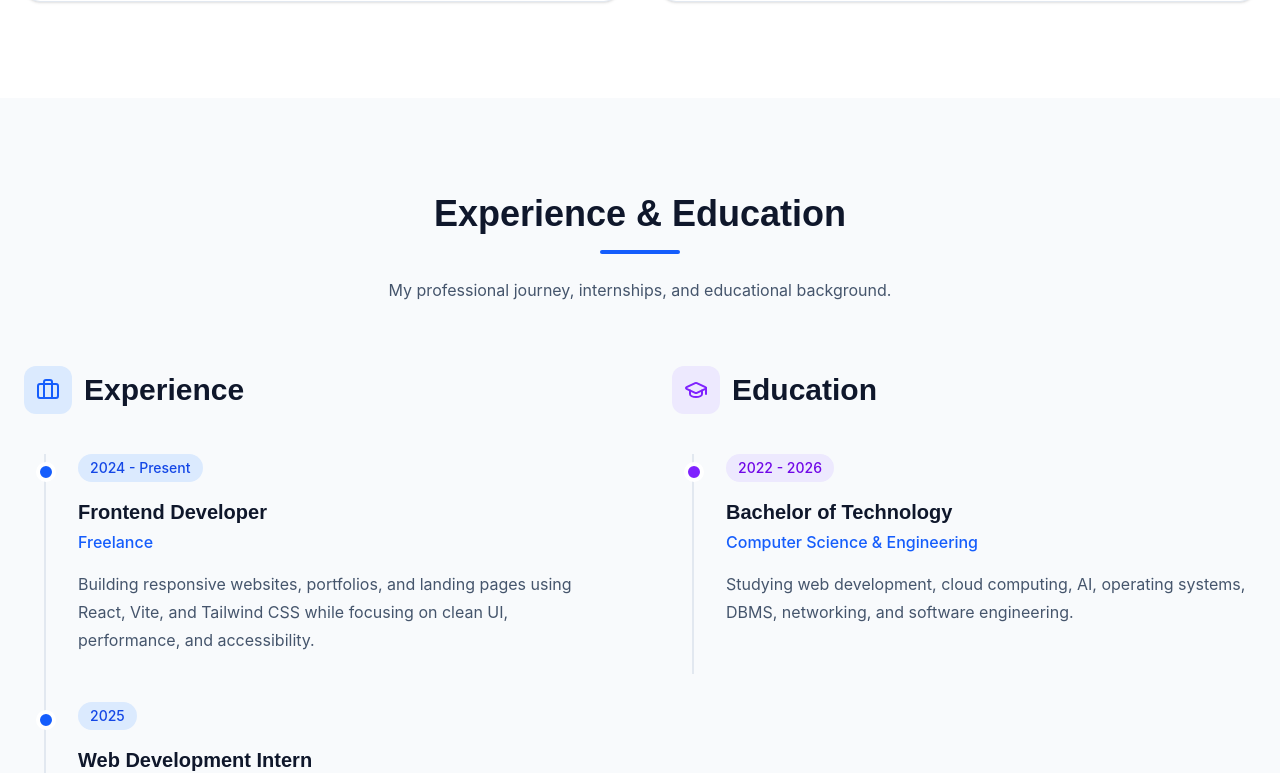
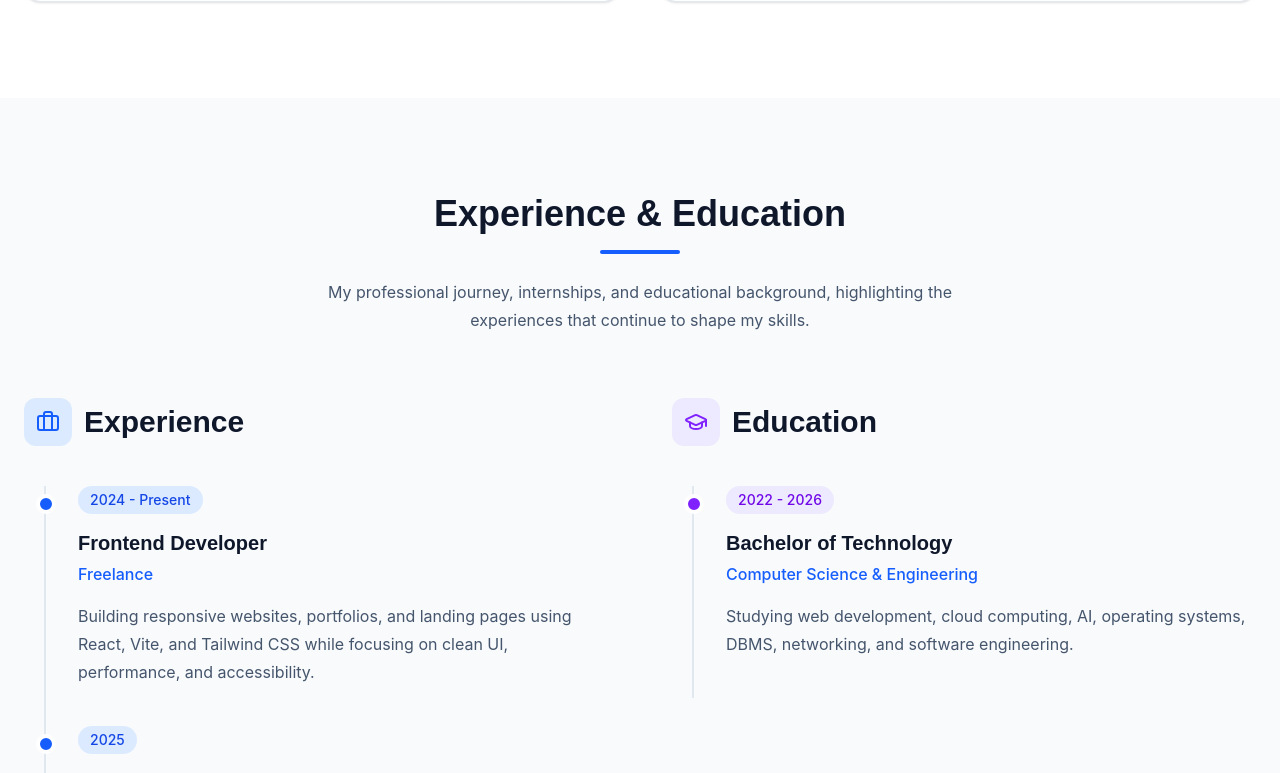
Before and after one commit to bytesbydev/portfolio, a React app: page / in a window 1280 px wide. Shown: the part 3957-4730 px from the top of the page. Built offline with nearby package versions, Linux system fonts and the light colour scheme; the HTML template or start-up script is replaced by a standard one.

Commit message:
Improved the experience  section

```diff
--- a/src/components/Experience.jsx
+++ b/src/components/Experience.jsx
@@ -2,49 +2,45 @@ import { Briefcase, GraduationCap } from "lucide-react";
 import { experience, education } from "../data/experience";
 
 const Timeline = ({ data, title, Icon, color }) => {
+  const isBlue = color === "blue";
+
   return (
     <div>
-      {/* Heading */}
-
-      <div className="flex items-center gap-3 mb-10">
+      <div className="mb-10 flex items-center gap-3">
         <div
-          className={`w-12 h-12 rounded-xl flex items-center justify-center ${
-            color === "blue" ? "bg-blue-100" : "bg-violet-100"
+          className={`flex h-12 w-12 shrink-0 items-center justify-center rounded-xl ${
+            isBlue ? "bg-blue-100" : "bg-violet-100"
           }`}
         >
           <Icon
             size={24}
-            className={
-              color === "blue"
-                ? "text-blue-600"
-                : "text-violet-600"
-            }
+            className={isBlue ? "text-blue-600" : "text-violet-600"}
           />
         </div>
 
-        <h2 className="text-3xl font-bold text-slate-900">
+        <h3 className="text-2xl font-bold text-slate-900 sm:text-3xl">
           {title}
-        </h2>
+        </h3>
       </div>
 
-      <div className="relative border-l-2 border-slate-200 ml-5">
+      <div className="relative ml-5 border-l-2 border-slate-200">
         {data.map((item, index) => (
-          <div key={index} className="relative pl-8 pb-12">
-            {/* Dot */}
-
+          <div
+            key={`${item.title}-${item.year}`}
+            className={`relative pb-10 pl-8 ${
+              index === data.length - 1 ? "pb-0" : ""
+            }`}
+          >
             <span
-              className={`absolute -left-[10px] top-2 w-5 h-5 rounded-full border-4 border-white ${
-                color === "blue"
-                  ? "bg-blue-600"
-                  : "bg-violet-600"
+              aria-hidden="true"
+              className={`absolute -left-[10px] top-2 h-5 w-5 rounded-full border-4 border-white ${
+                isBlue ? "bg-blue-600" : "bg-violet-600"
               }`}
             />
 
-            {/* Year */}
-
             <span
-              className={`inline-block px-3 py-1 rounded-full text-sm font-medium mb-4 ${
-                color === "blue"
+              className={`mb-4 inline-block rounded-full px-3 py-1 text-sm font-medium ${
+                isBlue
                   ? "bg-blue-100 text-blue-700"
                   : "bg-violet-100 text-violet-700"
               }`}
@@ -52,15 +48,15 @@ const Timeline = ({ data, title, Icon, color }) => {
               {item.year}
             </span>
 
-            <h3 className="text-xl font-semibold text-slate-900">
+            <h4 className="text-xl font-semibold leading-snug text-slate-900">
               {item.title}
-            </h3>
+            </h4>
 
-            <p className="text-blue-600 font-medium mt-1">
+            <p className="mt-1 font-medium text-blue-600">
               {item.company}
             </p>
 
-            <p className="mt-4 text-slate-600 leading-7">
+            <p className="mt-4 leading-7 text-slate-600">
               {item.description}
             </p>
           </div>
@@ -72,26 +68,22 @@ const Timeline = ({ data, title, Icon, color }) => {
 
 const Experience = () => {
   return (
-    <section
-      id="experience"
-      className="py-24 bg-slate-50"
-    >
-      <div className="max-w-7xl mx-auto px-6">
-        {/* Heading */}
-
-        <div className="text-center mb-16">
-          <h2 className="text-4xl font-bold text-slate-900">
+    <section id="experience" className="bg-slate-50 py-20 md:py-24">
+      <div className="mx-auto max-w-7xl px-6">
+        <div className="mb-16 text-center">
+          <h2 className="text-3xl font-bold text-slate-900 sm:text-4xl">
             Experience & Education
           </h2>
 
-          <div className="w-20 h-1 bg-blue-600 rounded-full mx-auto mt-4"></div>
+          <div className="mx-auto mt-4 h-1 w-20 rounded-full bg-blue-600" />
 
-          <p className="mt-6 text-slate-600 max-w-2xl mx-auto">
-            My professional journey, internships, and educational background.
+          <p className="mx-auto mt-6 max-w-2xl leading-7 text-slate-600">
+            My professional journey, internships, and educational background,
+            highlighting the experiences that continue to shape my skills.
           </p>
         </div>
 
-        <div className="grid lg:grid-cols-2 gap-16">
+        <div className="grid gap-12 lg:grid-cols-2 lg:gap-16">
           <Timeline
             data={experience}
             title="Experience"
```
